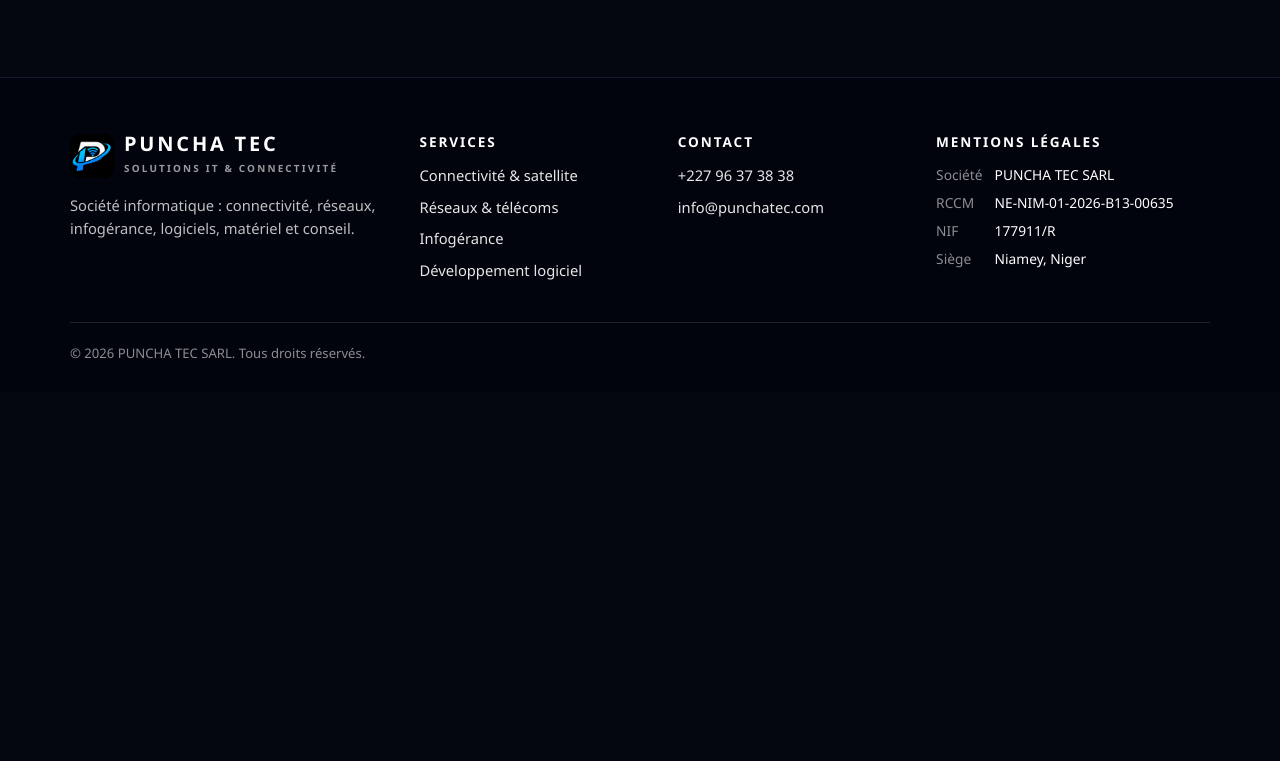
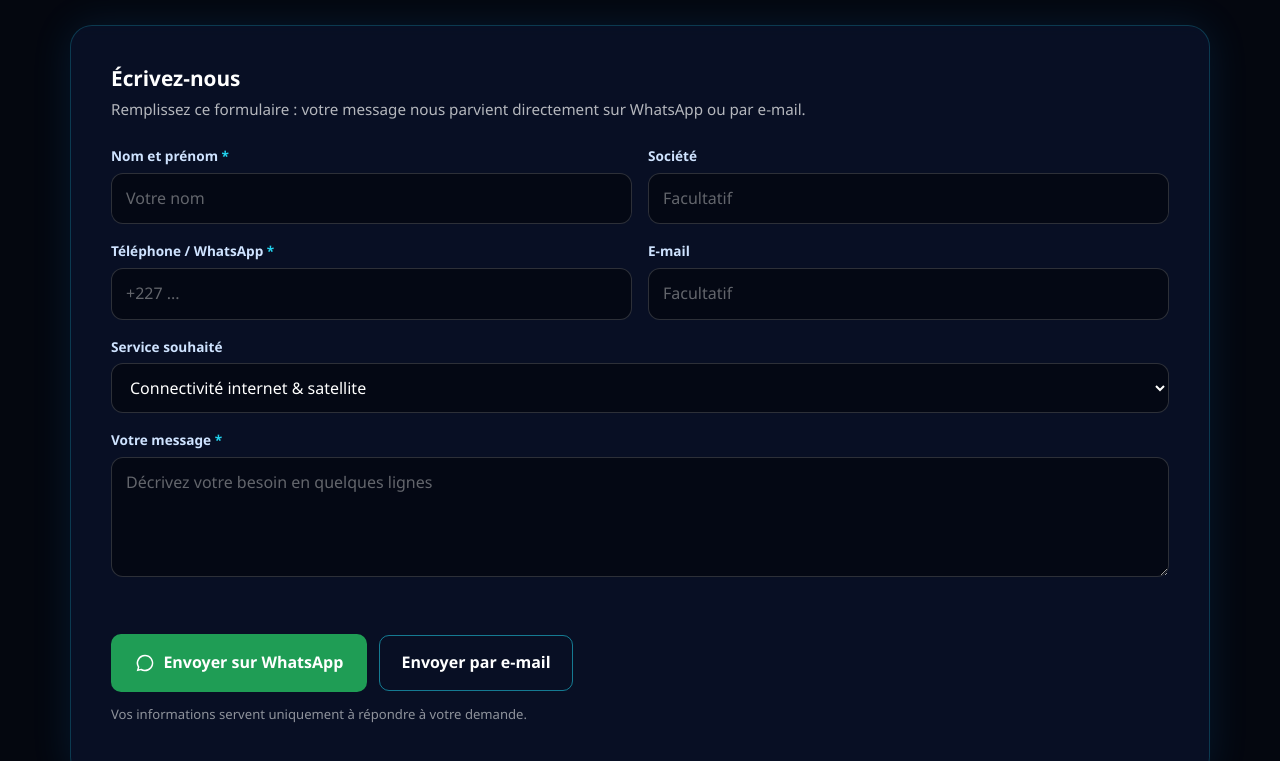
Before and after one commit to pouncha/punchatec.com, a plain HTML site: page index.html in a window 1280 px wide. Shown: the part 3847-4608 px from the top of the page. Before the commit the page ends 4239 px from the top, so only its background shows below. Drawn offline with Linux system fonts and the light colour scheme; animation ran at ten frames a second.

Commit message:
Ajouter un formulaire de contact (WhatsApp ou e-mail)
Co-Authored-By: Claude Opus 5.5 <noreply@anthropic.com>
Claude-Session: https://claude.ai/code/session_014VERDB4wzRyW4T3kaxD1cy

```diff
--- a/index.html
+++ b/index.html
@@ -211,6 +211,30 @@ header{position:sticky;top:0;z-index:50;background:rgba(255,255,255,.97);backdro
 .contact-card .ico{background:var(--blue);color:#fff}
 .contact-card strong{display:block;color:var(--navy);font-size:1.02rem;word-break:break-word}
 .contact-card span{color:var(--muted);font-size:.92rem;word-break:break-word}
+
+
+/* Formulaire */
+.form-box{margin-top:28px;padding:32px 24px;border-radius:22px;background:rgba(10,20,45,.72);border:1px solid rgba(34,211,238,.22);box-shadow:0 0 40px rgba(30,155,255,.12);backdrop-filter:blur(6px)}
+@media(min-width:760px){.form-box{padding:40px}}
+.form-box h3{color:#fff;font-size:1.3rem;margin:0 0 6px}
+.form-box .sub{color:rgba(255,255,255,.7);margin:0 0 24px;font-size:.95rem}
+.fgrid{display:grid;gap:16px}
+@media(min-width:760px){.fgrid{grid-template-columns:1fr 1fr}.fgrid .full{grid-column:1/-1}}
+.field label{display:block;font-size:.85rem;font-weight:600;color:#cfe3ff;margin-bottom:6px}
+.field label i{font-style:normal;color:var(--cyan)}
+.field input,.field select,.field textarea{width:100%;box-sizing:border-box;font:inherit;font-size:1rem;color:#fff;background:rgba(4,7,15,.75);border:1px solid rgba(255,255,255,.16);border-radius:12px;padding:12px 14px;outline:none;transition:border-color .2s,box-shadow .2s}
+.field textarea{min-height:120px;resize:vertical}
+.field select option{background:#0a142d;color:#fff}
+.field input::placeholder,.field textarea::placeholder{color:rgba(255,255,255,.38)}
+.field input:focus,.field select:focus,.field textarea:focus{border-color:var(--cyan);box-shadow:0 0 0 3px rgba(34,211,238,.18)}
+.field.err input,.field.err textarea{border-color:#ff6b6b}
+.form-box .btn-ghost{background:transparent;color:#fff;border:1px solid rgba(34,211,238,.55);font:inherit;font-weight:700;cursor:pointer}
+.form-box .btn-ghost:hover{background:rgba(34,211,238,.12)}
+.form-box button.btn{cursor:pointer;font:inherit;font-weight:700}
+@media(max-width:759px){.form-actions .btn{width:100%;justify-content:center}}
+.form-actions{display:flex;flex-wrap:wrap;gap:12px;margin-top:22px;align-items:center}
+.form-note{font-size:.82rem;color:rgba(255,255,255,.55);margin-top:12px}
+.form-msg{font-size:.9rem;color:#ff8a8a;min-height:1.2em;margin-top:10px}
 
 /* Footer */
 footer{background:var(--navy);color:rgba(255,255,255,.75);font-size:.92rem;padding:56px 0 28px}
@@ -538,6 +562,36 @@ footer{background:rgba(2,5,12,.92);border-top:1px solid var(--line)}
         <strong>Siège</strong><span>Niamey, République du Niger</span>
       </div>
     </div>
+
+    <form class="form-box" id="contact-form" novalidate>
+      <h3>Écrivez-nous</h3>
+      <p class="sub">Remplissez ce formulaire : votre message nous parvient directement sur WhatsApp ou par e-mail.</p>
+      <div class="fgrid">
+        <div class="field"><label for="f-nom">Nom et prénom <i>*</i></label><input id="f-nom" name="nom" autocomplete="name" placeholder="Votre nom" required></div>
+        <div class="field"><label for="f-soc">Société</label><input id="f-soc" name="societe" autocomplete="organization" placeholder="Facultatif"></div>
+        <div class="field"><label for="f-tel">Téléphone / WhatsApp <i>*</i></label><input id="f-tel" name="tel" type="tel" autocomplete="tel" placeholder="+227 ..." required></div>
+        <div class="field"><label for="f-mail">E-mail</label><input id="f-mail" name="email" type="email" autocomplete="email" placeholder="Facultatif"></div>
+        <div class="field full"><label for="f-serv">Service souhaité</label>
+          <select id="f-serv" name="service">
+            <option>Connectivité internet &amp; satellite</option>
+            <option>Réseaux &amp; télécoms</option>
+            <option>Infogérance &amp; maintenance</option>
+            <option>Développement logiciel</option>
+            <option>Fourniture de matériel informatique</option>
+            <option>Conseil informatique</option>
+            <option>Autre demande</option>
+          </select></div>
+        <div class="field full"><label for="f-msg">Votre message <i>*</i></label><textarea id="f-msg" name="message" placeholder="Décrivez votre besoin en quelques lignes" required></textarea></div>
+      </div>
+      <div class="form-msg" id="f-err" role="alert"></div>
+      <div class="form-actions">
+        <button type="submit" class="btn btn-wa" data-via="wa">
+          <svg viewBox="0 0 24 24" fill="currentColor"><path d="M12 2a10 10 0 0 0-8.6 15.1L2 22l5-1.3A10 10 0 1 0 12 2zm0 18.2a8.2 8.2 0 0 1-4.2-1.2l-.3-.2-3 .8.8-2.9-.2-.3A8.2 8.2 0 1 1 12 20.2z"/></svg>
+          Envoyer sur WhatsApp</button>
+        <button type="submit" class="btn btn-ghost" data-via="mail">Envoyer par e-mail</button>
+      </div>
+      <p class="form-note">Vos informations servent uniquement à répondre à votre demande.</p>
+    </form>
   </div>
 </section>
 </main>
@@ -605,7 +659,7 @@ footer{background:rgba(2,5,12,.92);border-top:1px solid var(--line)}
   size();draw();addEventListener('resize',size);
   addEventListener('mousemove',function(e){mouse.x=e.clientX*DPR;mouse.y=e.clientY*DPR;});
   // Apparition au défilement
-  var els=document.querySelectorAll('.card,.why-item,.client,.step,.contact-card,.cta-box,.head,.strip .s');
+  var els=document.querySelectorAll('.card,.why-item,.client,.step,.contact-card,.cta-box,.form-box,.head,.strip .s');
   els.forEach(function(e,i){e.classList.add('reveal');e.style.transitionDelay=(i%4)*90+'ms';});
   if('IntersectionObserver' in window){var io=new IntersectionObserver(function(es){es.forEach(function(en){if(en.isIntersecting){en.target.classList.add('in');io.unobserve(en.target);}});},{threshold:.12});
     els.forEach(function(e){io.observe(e);});}else els.forEach(function(e){e.classList.add('in');});
@@ -613,5 +667,23 @@ footer{background:rgba(2,5,12,.92);border-top:1px solid var(--line)}
   var tip=document.querySelector('.wa-tip');if(tip){setTimeout(function(){tip.classList.add('show');},4000);setTimeout(function(){tip.classList.remove('show');},12000);}
 })();
 </script>
+
+<script>
+(function(){
+  var f=document.getElementById('contact-form');if(!f)return;var via='wa';
+  f.querySelectorAll('button[data-via]').forEach(function(b){b.addEventListener('click',function(){via=b.getAttribute('data-via');});});
+  f.addEventListener('submit',function(e){
+    e.preventDefault();var ok=true;
+    ['f-nom','f-tel','f-msg'].forEach(function(id){var el=document.getElementById(id);var bad=!el.value.trim();el.parentNode.classList.toggle('err',bad);if(bad)ok=false;});
+    var err=document.getElementById('f-err');
+    if(!ok){err.textContent='Merci de remplir les champs marqués *.';return;}
+    err.textContent='';
+    var v=function(id){return document.getElementById(id).value.trim();};
+    var t='Bonjour PUNCHA TEC,\n\n'+v('f-msg')+'\n\nService : '+v('f-serv')+'\nNom : '+v('f-nom')+(v('f-soc')?'\nSociété : '+v('f-soc'):'')+'\nTéléphone : '+v('f-tel')+(v('f-mail')?'\nE-mail : '+v('f-mail'):'');
+    if(via==='mail'){location.href='mailto:info@punchatec.com?subject='+encodeURIComponent('Demande : '+v('f-serv'))+'&body='+encodeURIComponent(t);}
+    else{window.open('https://wa.me/22796373838?text='+encodeURIComponent(t),'_blank','noopener');}
+  });
+})();
+</script>
 </body>
 </html>
```
